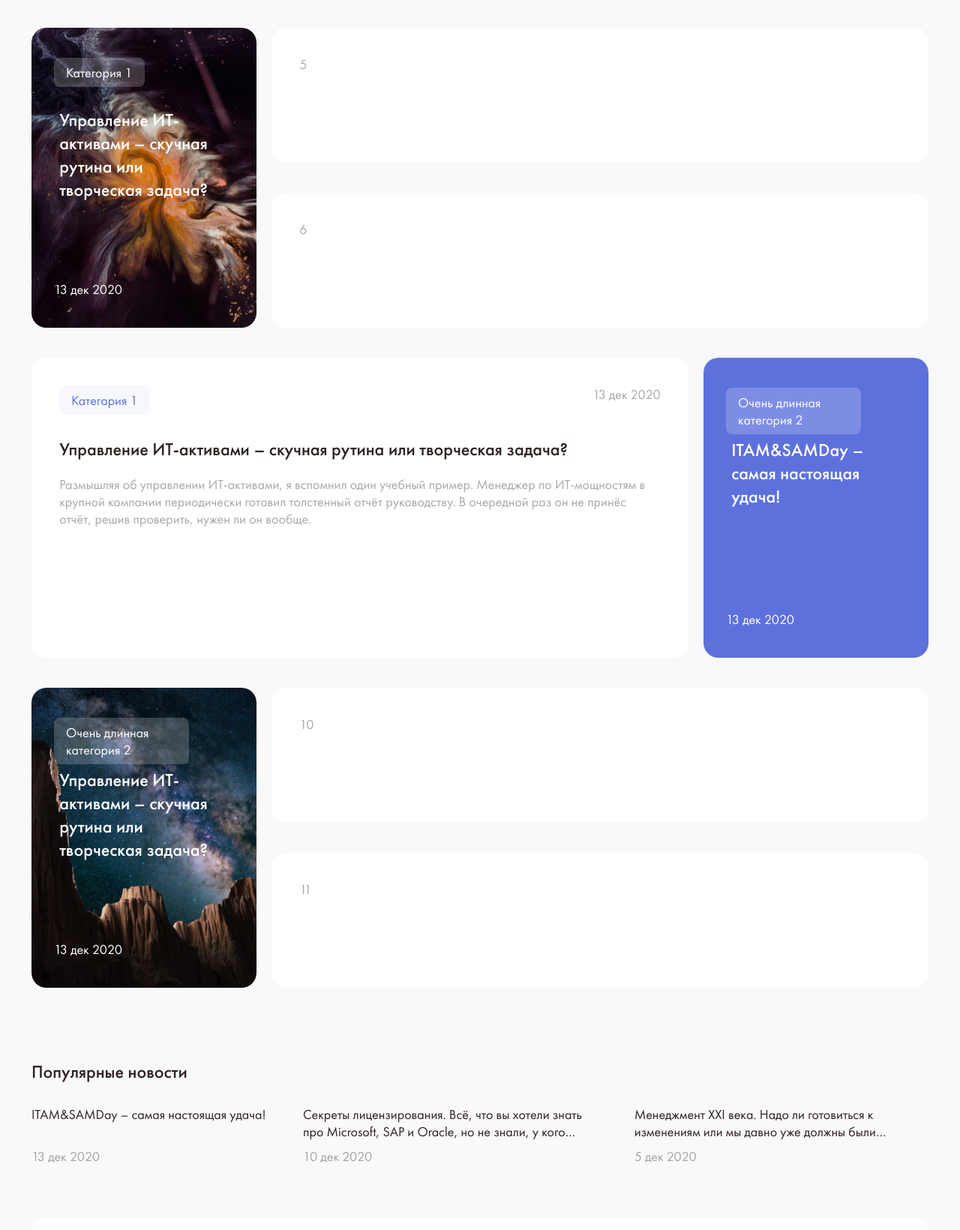
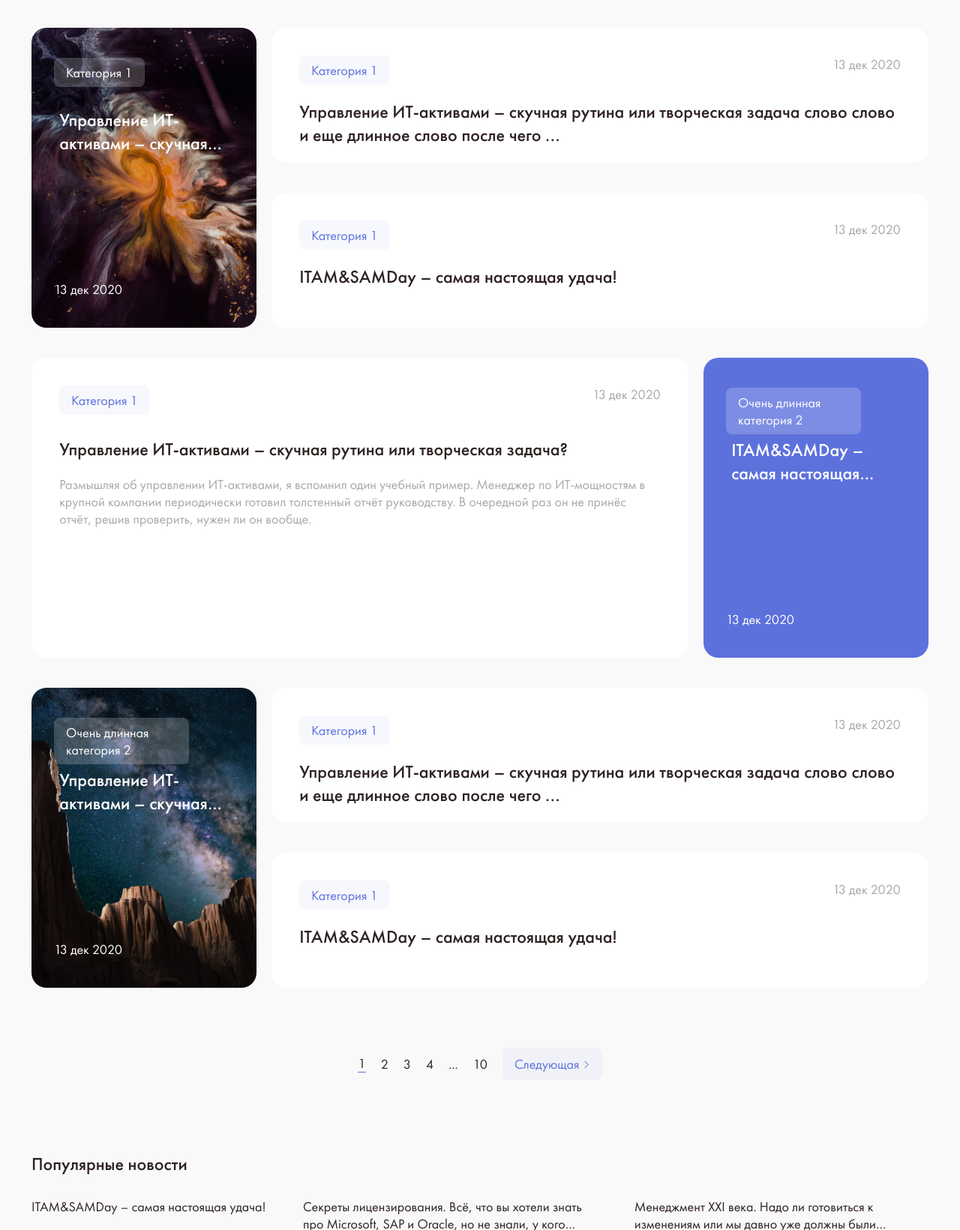
Before and after one commit to agkondakov91/GoszakazGroup, a plain HTML site: page index.html in a window 1280 px wide. Shown: the part 1139-2779 px from the top of the page at 75% size. Drawn offline with Linux system fonts and the light colour scheme; files whose address does not match are found by name.

Commit message:
task-7[feat]: added pagination block

```diff
--- a/blocks/content/main/__article-head/main__article-head.css
+++ b/blocks/content/main/__article-head/main__article-head.css
@@ -25,3 +25,7 @@
   background: rgba(255, 255, 255, 0.2);
   color: #fff;
 }
+
+.main__article-head_theme_long {
+  margin-block-end: 20px;
+}
--- a/blocks/content/main/__section-item/main__section-item.css
+++ b/blocks/content/main/__section-item/main__section-item.css
@@ -22,3 +22,7 @@
 .main__section-item_theme_small h2 {
   color: #fff;
 }
+
+.main__section-item_theme_long {
+  padding: 30px 40px;
+}
--- a/blocks/content/main/__section-list/main__section-list.css
+++ b/blocks/content/main/__section-list/main__section-list.css
@@ -1,4 +1,5 @@
 .main__section-list {
+  margin-block-end: 80px;
   display: grid;
   grid-template-columns: 320px 1fr 320px;
   row-gap: 40px;
--- /dev/null
+++ b/blocks/content/main/__section-pagination-btn/main__section-pagination-btn.css
@@ -0,0 +1,15 @@
+.main__section-pagination-btn {
+  padding: 10px 16px;
+  border: none;
+  border-radius: 8px;
+  background-color: var(--color-accent-light);
+  color: var(--color-accent);
+}
+
+.main__section-pagination-btn:hover {
+  background: rgba(93, 113, 221, 0.15);
+}
+
+.main__section-pagination-btn:active {
+  background: rgba(93, 113, 221, 0.2);
+}
--- /dev/null
+++ b/blocks/content/main/__section-pagination-item/main__section-pagination-item.css
@@ -0,0 +1,7 @@
+.main__section-pagination-item {
+  color: var(--color-dark);
+}
+
+.main__section-pagination-item:hover {
+  color: var(--color-accent);
+}
--- /dev/null
+++ b/blocks/content/main/__section-pagination-list/main__section-pagination-list.css
@@ -0,0 +1,6 @@
+.main__section-pagination-list {
+  display: flex;
+  justify-content: center;
+  align-items: center;
+  gap: 20px;
+}
--- a/blocks/content/main/main.css
+++ b/blocks/content/main/main.css
@@ -1,8 +1,10 @@
 @import url("./__section-list/main__section-list.css");
 @import url("./__section-item/main__section-item.css");
-
 @import url("./__article-head/main__article-head.css");
 @import url("./__article-body/main__article-body.css");
+@import url("./__section-pagination-list/main__section-pagination-list.css");
+@import url("./__section-pagination-item/main__section-pagination-item.css");
+@import url("./__section-pagination-btn/main__section-pagination-btn.css");
 
 .main {
   width: 1040px;
@@ -58,12 +60,7 @@
   grid-row: span 2;
 }
 
-.five {
-  height: 180px;
-  grid-column: span 2;
-}
-
-.six {
+.grid-ml {
   height: 180px;
   grid-column: span 2;
 }
@@ -92,6 +89,14 @@
   .main__article-head_theme_small span {
     max-width: 180px;
   }
+
+  .main__article-body_full h2 {
+    display: -webkit-box;
+    line-clamp: 2;
+    -webkit-line-clamp: 2;
+    -webkit-box-orient: vertical;
+    overflow: hidden;
+  }
 }
 
 @media (700px <= width < 1000px) {
@@ -115,6 +120,7 @@
   }
 
   .main__section-list {
+    margin-block-end: 0;
     grid-template-columns: 1fr;
     column-gap: 0;
   }
@@ -137,6 +143,14 @@
     margin-block-start: 60px;
   }
 
+  .main__article-body_full h2 {
+    display: -webkit-box;
+    line-clamp: 6;
+    -webkit-line-clamp: 6;
+    -webkit-box-orient: vertical;
+    overflow: hidden;
+  }
+
   .main__article-body p {
     display: none;
   }
@@ -150,23 +164,19 @@
   }
 
   .grid-s {
-    height: 400px;
     grid-column: span 3;
   }
 
   .grid-sbg {
-    height: 400px;
     grid-column: span 3;
     grid-row: span 1;
   }
 
-  .five {
-    height: 180px;
+  .grid-ml {
     grid-column: span 3;
   }
 
-  .six {
-    height: 180px;
-    grid-column: span 3;
+  .main__section-pagination-list {
+    display: none;
   }
 }
--- a/index.html
+++ b/index.html
@@ -153,14 +153,41 @@
                 </article>
               </a>
             </li>
-            <li class="main__section-item five">
+            <li
+              class="main__section-item main__section-item_theme_long grid-ml"
+            >
               <a href="#">
-                <article>5</article>
+                <article class="main__article">
+                  <header
+                    class="main__article-head main__article-head_theme_long"
+                  >
+                    <span>Категория 1</span>
+                    <time datetime="2020-13-12">13 дек 2020</time>
+                  </header>
+                  <div class="main__article-body main__article-body_full">
+                    <h2>
+                      Управление ИТ-активами – скучная рутина или творческая
+                      задача слово слово и еще длинное слово после чего ...
+                    </h2>
+                  </div>
+                </article>
               </a>
             </li>
-            <li class="main__section-item six">
+            <li
+              class="main__section-item main__section-item_theme_long grid-ml"
+            >
               <a href="#">
-                <article>6</article>
+                <article class="main__article">
+                  <header
+                    class="main__article-head main__article-head_theme_long"
+                  >
+                    <span>Категория 1</span>
+                    <time datetime="2020-13-12">13 дек 2020</time>
+                  </header>
+                  <div class="main__article-body main__article-body_full">
+                    <h2>ITAM&SAMDay – самая настоящая удача!</h2>
+                  </div>
+                </article>
               </a>
             </li>
             <li class="main__section-item grid-m">
@@ -233,15 +260,68 @@
                 </article>
               </a>
             </li>
-            <li class="main__section-item five">
+            <li
+              class="main__section-item main__section-item_theme_long grid-ml"
+            >
               <a href="#">
-                <article>10</article>
+                <article class="main__article">
+                  <header
+                    class="main__article-head main__article-head_theme_long"
+                  >
+                    <span>Категория 1</span>
+                    <time datetime="2020-13-12">13 дек 2020</time>
+                  </header>
+                  <div class="main__article-body main__article-body_full">
+                    <h2>
+                      Управление ИТ-активами – скучная рутина или творческая
+                      задача слово слово и еще длинное слово после чего ...
+                    </h2>
+                  </div>
+                </article>
               </a>
             </li>
-            <li class="main__section-item six">
+            <li
+              class="main__section-item main__section-item_theme_long grid-ml"
+            >
               <a href="#">
-                <article>11</article>
+                <article class="main__article">
+                  <header
+                    class="main__article-head main__article-head_theme_long"
+                  >
+                    <span>Категория 1</span>
+                    <time datetime="2020-13-12">13 дек 2020</time>
+                  </header>
+                  <div class="main__article-body main__article-body_full">
+                    <h2>ITAM&SAMDay – самая настоящая удача!</h2>
+                  </div>
+                </article>
               </a>
+            </li>
+          </ul>
+          <ul class="main__section-pagination-list">
+            <li class="main__section-pagination-item active">
+              <a href="#">1</a>
+            </li>
+            <li class="main__section-pagination-item">
+              <a href="#" aria-label="страница 2">2</a>
+            </li>
+            <li class="main__section-pagination-item">
+              <a href="#" aria-label="страница 3">3</a>
+            </li>
+            <li class="main__section-pagination-item">
+              <a href="#" aria-label="страница 4">4</a>
+            </li>
+            <li class="main__section-pagination-item">
+              <a href="#" aria-label="ещё">...</a>
+            </li>
+            <li class="main__section-pagination-item">
+              <a href="#" aria-label="страница 10">10</a>
+            </li>
+            <li>
+              <button type="button" class="main__section-pagination-btn">
+                Следующая
+                <img src="./images/icons/next.svg" alt="" />
+              </button>
             </li>
           </ul>
         </section>
```
Also changed, not shown: images/icons/next.svg (added).
